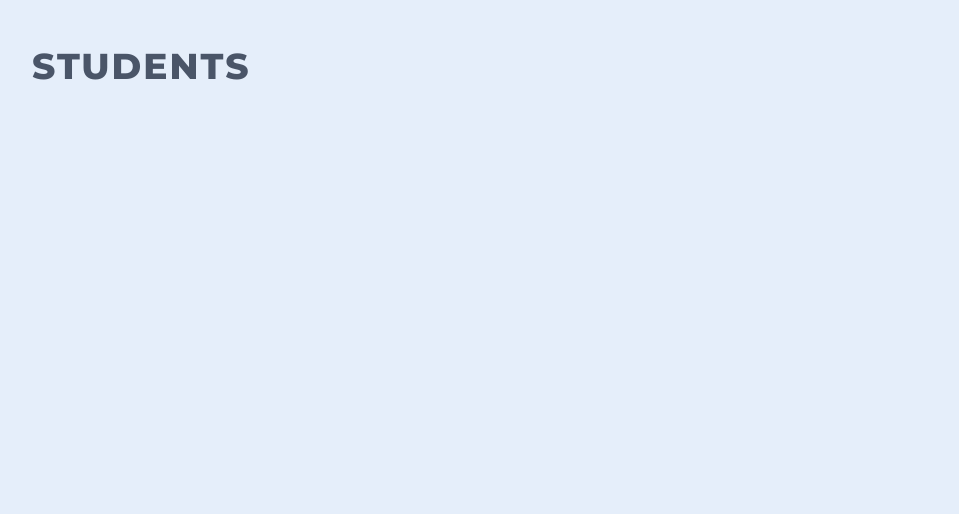
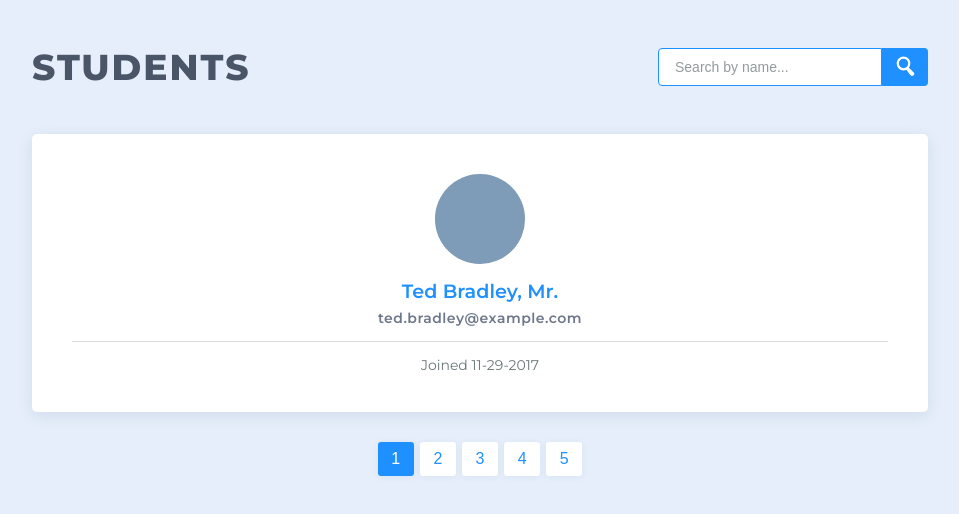
Before and after one commit to AlecMcQuarrie/TD2-Data-Pagination-and-Filtering, a plain HTML site: page index.html in a window 1280 px wide. Shown: the whole page, without its empty margins (160-1119 px from the left). Drawn offline with Linux system fonts and the light colour scheme; grey boxes are pictures that could not be loaded.

Commit message:
Base credit finished but still need extra credit search
Base credit finished but still need extra credit search

```diff
--- a/css/styles.css
+++ b/css/styles.css
@@ -141,8 +141,6 @@ header h2 {
   margin-top: 1.1em;
 }
 
-
-
 .pagination {
   margin: 30px 0 60px;
   text-align: center;
--- a/index.html
+++ b/index.html
@@ -27,7 +27,7 @@
 
     </header>
 
-    <ul class="student-list">
+    <ul class="student-list" id="student-list">
 
       <!-- Dynamically insert students here
 
@@ -49,7 +49,7 @@
     </ul>
 
     <div class="pagination">
-      <ul class="link-list">
+      <ul class="link-list" id="button-list">
 
         <!-- Dynamically insert pagination buttons here
 
--- a/js/script.js
+++ b/js/script.js
@@ -3,28 +3,93 @@ Treehouse Techdegree:
 FSJS Project 2 - Data Pagination and Filtering
 */
 
+//Declaring variables in the global scope
+let studentList = document.getElementById('student-list');
+let listItem = document.createElement('li');
+let buttonAmount = Math.ceil(data.length / 9);
+let buttonUl = document.getElementById('button-list');
 
 
-/*
-For assistance:
-   Check out the "Project Resources" section of the Instructions tab: https://teamtreehouse.com/projects/data-pagination-and-filtering#instructions
-   Reach out in your Slack community: https://treehouse-fsjs-102.slack.com/app_redirect?channel=unit-2
-*/
+//Search function
+function search() {
+
+}
 
 
+//Show page functions
+function showPage(page) {
+   //Clear page before inserting new elements
+   studentList.innerHTML = "";
 
-/*
-Create the `showPage` function
-This function will create and insert/append the elements needed to display a "page" of nine students
-*/
+   //Dynamic for loop that shows only the students that should show up on the current page
+   for (let i = (page-1) * 9; i < ((page*9)); i++) {
+      listItem.classList.add('student-item', 'cf');
+
+      listItem.innerHTML = `
+         <div class="student-details">
+            <img class="avatar" src="${data[i].picture.large}" alt="Profile Picture">
+            <h3>${data[i].name.first} ${data[i].name.last}, ${data[i].name.title}.</h3>
+            <span class="email">${data[i].email}</span>
+         </div>
+         <div class="joined-details">
+            <span class="date">Joined ${data[i].registered.date}</span>
+         </div>
+      `
+
+      studentList.appendChild(listItem);
+
+      //To stay away from errors, I made the loop break if we just added the last element in the list
+      //This is because, if we don't hit the end of the list, the loop will always try to add 9 items
+      //We make it break if the last page has less than 9 items
+      if (i === data.length - 1) {break;}
+   }
+}
 
 
+//Add pagination function
+function addPagination(page) {
+   //Reset HTML every time a button is clicked, so we can add the active class to the correct button
+   buttonUl.innerHTML = "";
 
-/*
-Create the `addPagination` function
-This function will create and insert/append the elements needed for the pagination buttons
-*/
+   for (let i = 1; i <= buttonAmount; i++) {
+      //Get LI element
+      let buttonListItem = document.createElement('li');
+      buttonListItem.innerHTML = `<button>${i}</button>`;
 
+      //Get button element, which is the child of the LI
+      let button = buttonListItem.firstElementChild;
 
+      //Set active button
+      if (i === page) {
+         button.classList.add('active');
+      }
+
+      //Append the button to the HTML
+      buttonUl.appendChild(buttonListItem);
+
+      //Add event listener to the button
+      button.addEventListener('click', () => {
+         //Use the inner HTML of the button to pass which button is being clicked to the functions
+         showPage(parseInt(button.innerHTML));
+         addPagination(parseInt(button.innerHTML));
+      })
+   }
+}
 
 // Call functions
+// initial function calls
+showPage(1);
+addPagination(1);
+
+let searchLabel = document.createElement('label');
+searchLabel.setAttribute('for', 'search');
+searchLabel.classList.add('student-search');
+searchLabel.innerHTML = `
+                           <input id="search" placeholder="Search by name...">
+                           <button type="button"><img src="img/icn-search.svg" alt="Search icon"></button>
+                        `;
+
+let searchButton = searchLabel.lastElementChild;
+searchButton.addEventListener('click', search());
+
+document.querySelector('header').appendChild(searchLabel);
```
